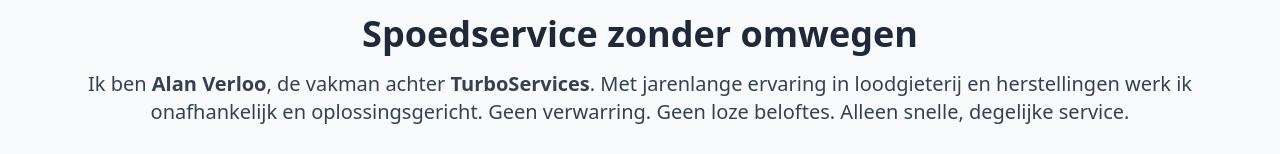
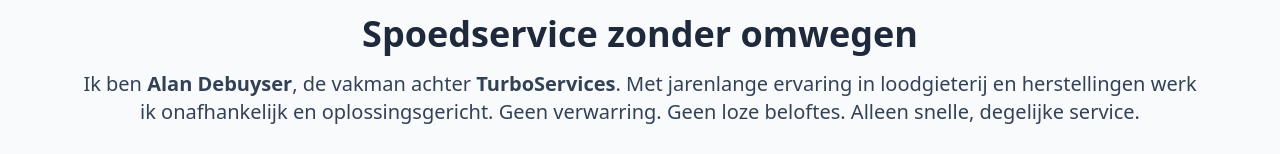
Before and after one commit to Turbo-89/turboservices, a Next.js app: page / in a window 1280 px wide. Shown: the part 766-920 px from the top of the page. Built offline with nearby package versions, Linux system fonts and the light colour scheme.

Commit message:
Update page.tsx

```diff
--- a/app/page.tsx
+++ b/app/page.tsx
@@ -62,7 +62,7 @@ export default function Home() {
         <div className="container mx-auto max-w-5xl px-4 text-center">
           <h2 className="text-3xl md:text-4xl font-extrabold mb-4">Spoedservice zonder omwegen</h2>
           <p className="text-lg md:text-xl text-slate-700 mb-6">
-            Ik ben <strong>Alan Verloo</strong>, de vakman achter <strong>TurboServices</strong>. Met jarenlange ervaring in loodgieterij en herstellingen werk ik onafhankelijk en oplossingsgericht. Geen verwarring. Geen loze beloftes. Alleen snelle, degelijke service.
+            Ik ben <strong>Alan Debuyser</strong>, de vakman achter <strong>TurboServices</strong>. Met jarenlange ervaring in loodgieterij en herstellingen werk ik onafhankelijk en oplossingsgericht. Geen verwarring. Geen loze beloftes. Alleen snelle, degelijke service.
           </p>
           <p className="text-md text-slate-600 mb-8">
             Spoedinterventie nodig bij lek, defecte kraan, drukverlies of verwarmingsprobleem? Dan ben je hier aan het juiste adres.
```
